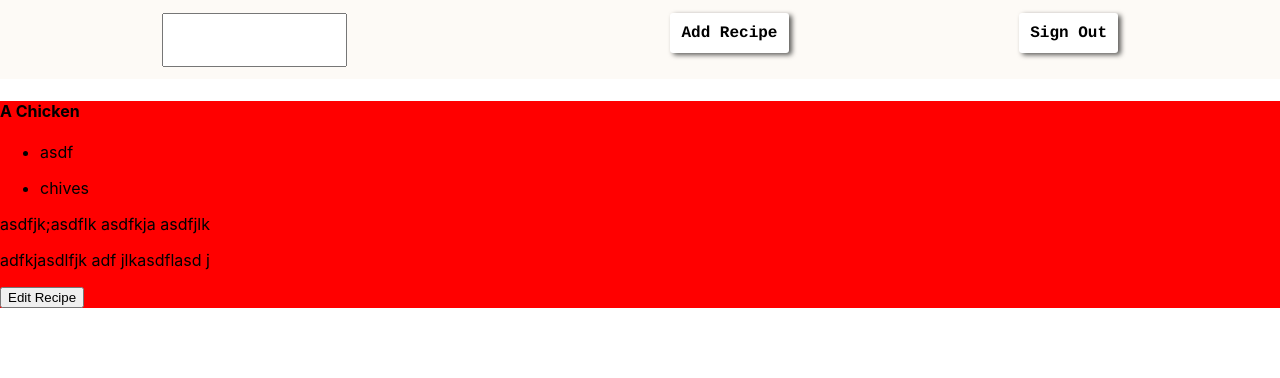
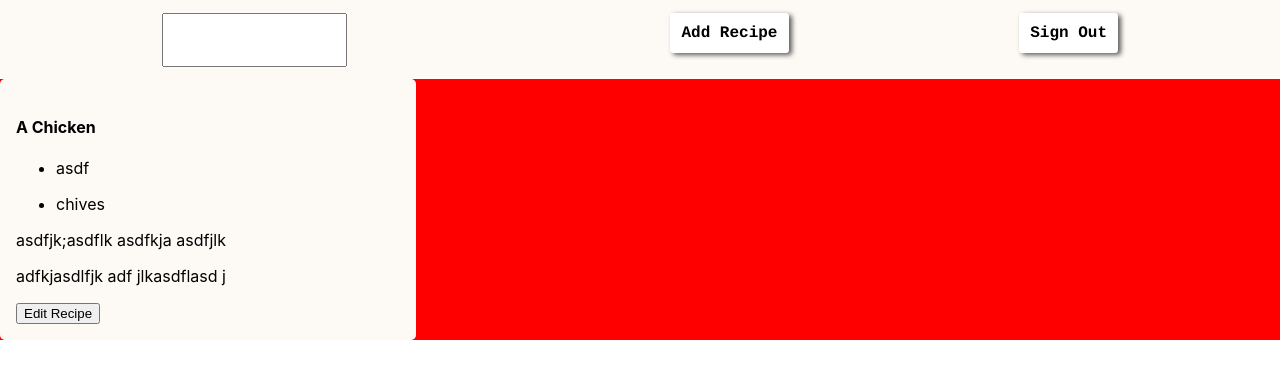
Before and after one commit to Lambda-Secret-Family-Recipes-5/client, a React (Create React App) app: page /recipes in a window 1280 px wide. Shown: the top 378 px of the page. Built offline with nearby package versions, Linux system fonts and the light colour scheme.

Commit message:
Styled Recipe and fixed Header Link

```diff
--- a/src/components/Header.js
+++ b/src/components/Header.js
@@ -76,7 +76,7 @@ export default function Header({searchTerm}){
     <HeaderContainer>
       <Search searchTerm={searchTerm}/>
       <HeaderButtons>
-        <HeaderLink to="/add-recipe">Add Recipe</HeaderLink>
+        <HeaderLink to="/addrecipe">Add Recipe</HeaderLink>
         <HeaderButton onClick={signOut}>Sign Out</HeaderButton>
       </HeaderButtons>
     </HeaderContainer>
--- a/src/components/Recipe.js
+++ b/src/components/Recipe.js
@@ -1,5 +1,13 @@
 import React, { useState } from "react";
 import EditRecipe from "./EditRecipe";
+import styled from "styled-components";
+
+const RecipeCard = styled.div`
+  background: #fdfaf6;
+  width: 30%;
+  border-radius: 5px;
+  padding: 1rem;
+`;
 
 export default function Recipe({category, ingredients, instructions, source, title}) {
   const [editing, setEditing] = useState(false);
@@ -9,7 +17,8 @@ export default function Recipe({category, ingredients, instructions, source, tit
   };
 
   return (
-    editing ?
+    <RecipeCard>
+      {editing ?
       <EditRecipe finishEditing={editRecipe} category={category} ingredients={ingredients} instructions={instructions} source={source} title={title} /> :
     (
       <div className="recipe-container">
@@ -36,6 +45,7 @@ export default function Recipe({category, ingredients, instructions, source, tit
         <p>{source}</p>
         <button onClick={editRecipe}>Edit Recipe</button>
       </div>
-    )
+    )}
+    </RecipeCard>
   );
 };
```
